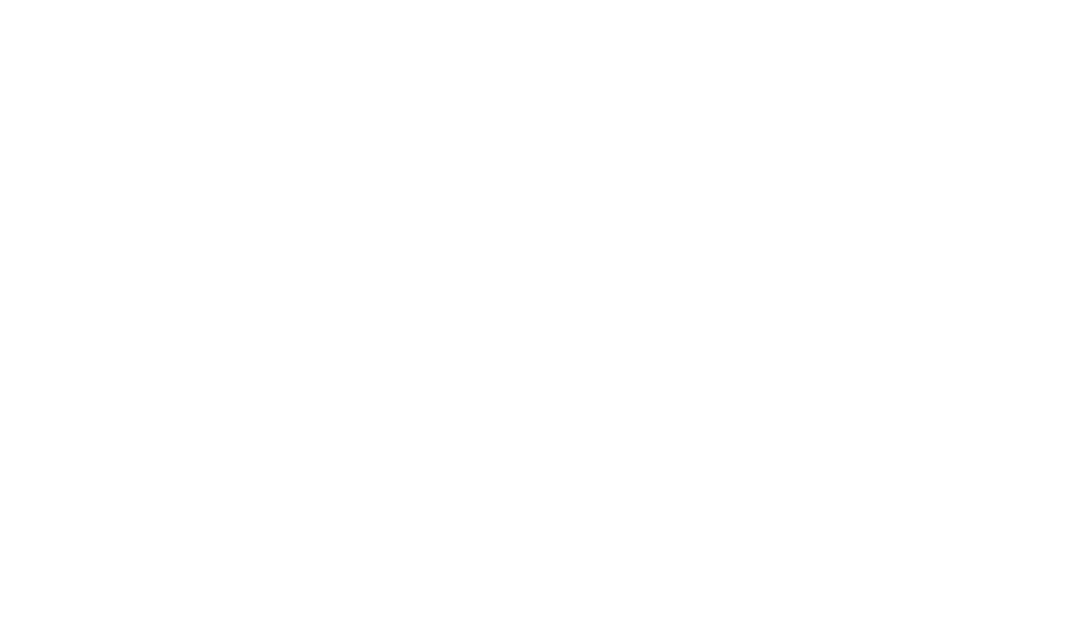
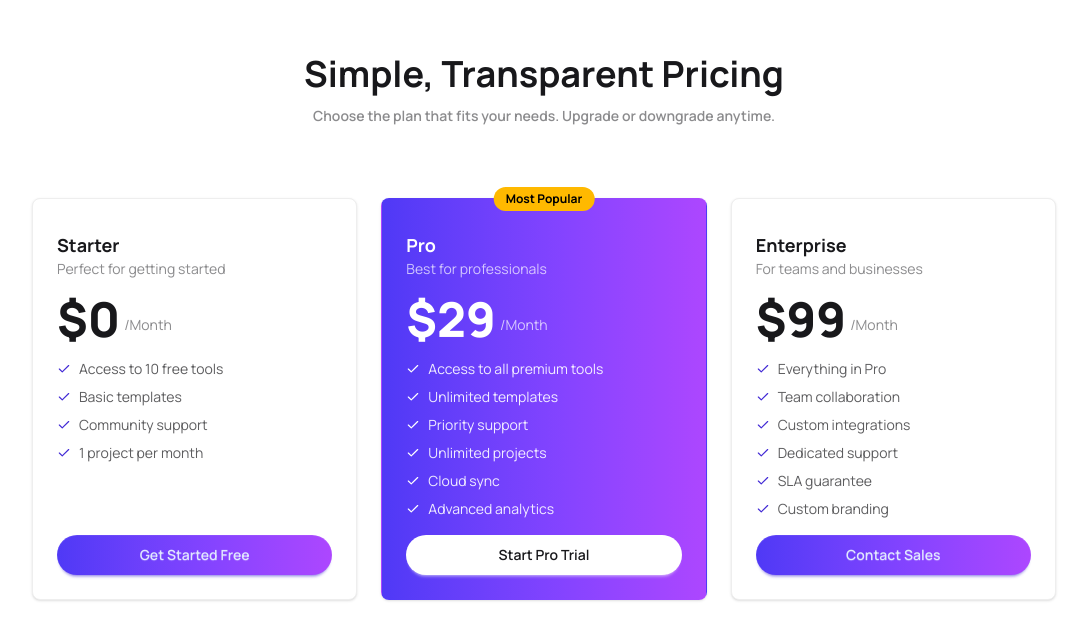
Before and after one commit to tanjirman/DigiTools, a React (Vite) app: page / in a window 1280 px wide. Shown: the part 1507-2146 px from the top of the page, without its empty margins (96-1183 px from the left). Before the commit the page ends 1457 px from the top, so only its background shows below. Built offline with nearby package versions, Linux system fonts and the light colour scheme.

Commit message:
Adding the pricing section

```diff
--- a/src/App.jsx
+++ b/src/App.jsx
@@ -2,6 +2,7 @@ import './App.css'
 import Banner from './Components/Banner/Banner'
 import GetStarted from './Components/GetStarted/GetStarted'
 import NavBar from './Components/Navbar/Navbar'
+import Pricing from './Components/Pricing/Pricing'
 
 function App() {
 
@@ -13,6 +14,8 @@ function App() {
       <Banner/>
 
       <GetStarted/>
+
+      <Pricing/>
     </>
   )
 }
--- a/src/Components/GetStarted/GetStarted.jsx
+++ b/src/Components/GetStarted/GetStarted.jsx
@@ -5,7 +5,8 @@ const steps = [
     id: "01",
     icon: <FiUser size={28} />,
     title: "Create Account",
-    description: "Sign up for free in seconds. No credit card required to get started.",
+    description:
+      "Sign up for free in seconds. No credit card required to get started.",
   },
   {
     id: "02",
--- a/src/Components/Navbar/Navbar.jsx
+++ b/src/Components/Navbar/Navbar.jsx
@@ -1,10 +1,10 @@
 import { FiShoppingCart } from "react-icons/fi";
 
- const NavBar = () => {
+const NavBar = () => {
   return (
     <div className="navbar container border-b border-gray-200 px-30 mx-auto flex items-center justify-between">
       <div className="navbar-start">
-        <div className="flex items-center gap-1 font-bold text-xl bg-clip-text text-transparent bg-linear-to-r from-[#4F39F6] to-purple-500">
+        <div className="flex items-center gap-1 font-bold text-2xl bg-clip-text text-transparent bg-linear-to-r from-[#4F39F6] to-purple-500">
           DigiTools
         </div>
       </div>
@@ -30,9 +30,10 @@ import { FiShoppingCart } from "react-icons/fi";
       <div className="navbar-end gap-5 ">
         <FiShoppingCart />
         <a>Login</a>
-        <a className="btn bg-linear-to-r from-[#4F39F6] to-purple-500 rounded-full text-white">Get started</a>
+        <a className="btn bg-linear-to-r bg-[#4F39F6] to-purple-500 rounded-full text-white">
+          Get started
+        </a>
       </div>
-
     </div>
   );
 };
--- /dev/null
+++ b/src/Components/Pricing/Pricing.jsx
@@ -0,0 +1,146 @@
+import { FiCheck } from "react-icons/fi";
+
+const plans = [
+  {
+    name: "Starter",
+    subtitle: "Perfect for getting started",
+    price: 0,
+    features: [
+      "Access to 10 free tools",
+      "Basic templates",
+      "Community support",
+      "1 project per month",
+    ],
+    buttonText: "Get Started Free",
+    popular: false,
+    highlighted: false,
+  },
+  {
+    name: "Pro",
+    subtitle: "Best for professionals",
+    price: 29,
+    features: [
+      "Access to all premium tools",
+      "Unlimited templates",
+      "Priority support",
+      "Unlimited projects",
+      "Cloud sync",
+      "Advanced analytics",
+    ],
+    buttonText: "Start Pro Trial",
+    popular: true,
+    highlighted: true,
+  },
+  {
+    name: "Enterprise",
+    subtitle: "For teams and businesses",
+    price: 99,
+    features: [
+      "Everything in Pro",
+      "Team collaboration",
+      "Custom integrations",
+      "Dedicated support",
+      "SLA guarantee",
+      "Custom branding",
+    ],
+    buttonText: "Contact Sales",
+    popular: false,
+    highlighted: false,
+  },
+];
+
+export default function Pricing() {
+  return (
+    <section className="py-20 px-4 bg-base-100">
+      {/* Header */}
+      <div className="text-center mb-12 rounded-xl py-6 max-w-2xl mx-auto">
+        <h2 className="text-4xl font-bold text-base-content mb-3">
+          Simple, Transparent Pricing
+        </h2>
+        <p className="text-base-content/50 font-semibold text-sm">
+          Choose the plan that fits your needs. Upgrade or downgrade anytime.
+        </p>
+      </div>
+
+      {/* Cards */}
+      <div className="flex flex-col md:flex-row gap-6 justify-center items-stretch max-w-5xl mx-auto">
+        {plans.map((plan) => (
+          <div
+            key={plan.name}
+            className={`card flex-1 relative border flex flex-col ${
+              plan.highlighted
+                ? "bg-linear-to-r from-[#4F39F6] to-purple-500 text-white border-transparent"
+                : "bg-base-100 border-base-300"
+            } shadow-sm hover:shadow-md transition-shadow duration-300`}
+          >
+            {plan.popular && (
+              <span className="absolute -top-3 left-1/2 -translate-x-1/2 bg-amber-400 text-black text-xs font-bold px-3 py-1 rounded-full">
+                Most Popular
+              </span>
+            )}
+
+            <div className="card-body gap-4 pt-8 flex flex-col flex-1">
+              <div className="flex flex-col gap-4 flex-1">
+                <div>
+                  <h3
+                    className={`font-bold text-lg ${plan.highlighted ? "text-white" : "text-base-content"}`}
+                  >
+                    {plan.name}
+                  </h3>
+                  <p
+                    className={`text-sm ${plan.highlighted ? "text-white/70" : "text-base-content/50"}`}
+                  >
+                    {plan.subtitle}
+                  </p>
+                </div>
+
+                <div className="flex items-end gap-1">
+                  <span
+                    className={`text-5xl font-extrabold ${plan.highlighted ? "text-white" : "text-base-content"}`}
+                  >
+                    ${plan.price}
+                  </span>
+                  <span
+                    className={`text-sm mb-2 ${plan.highlighted ? "text-white/70" : "text-base-content/50"}`}
+                  >
+                    /Month
+                  </span>
+                </div>
+
+                <ul className="flex flex-col gap-2">
+                  {plan.features.map((feature) => (
+                    <li
+                      key={feature}
+                      className="flex items-center gap-2 text-sm"
+                    >
+                      <FiCheck
+                        className={
+                          plan.highlighted ? "text-white" : "text-primary"
+                        }
+                      />
+                      <span
+                        className={
+                          plan.highlighted
+                            ? "text-white/90"
+                            : "text-base-content/70"
+                        }
+                      >
+                        {feature}
+                      </span>
+                    </li>
+                  ))}
+                </ul>
+              </div>
+
+              <button
+                className={`btn w-full rounded-full ${plan.highlighted ? "bg-white  hover:bg-white/90 border-none" : "btn-primary bg-linear-to-r from-[#4F39F6] to-purple-500 border-none"}`}
+              >
+                {plan.buttonText}
+              </button>
+            </div>
+          </div>
+        ))}
+      </div>
+    </section>
+  );
+}
```
Also changed, not shown: src/Components/Banner/Banner.jsx (+5 -7 lines).
